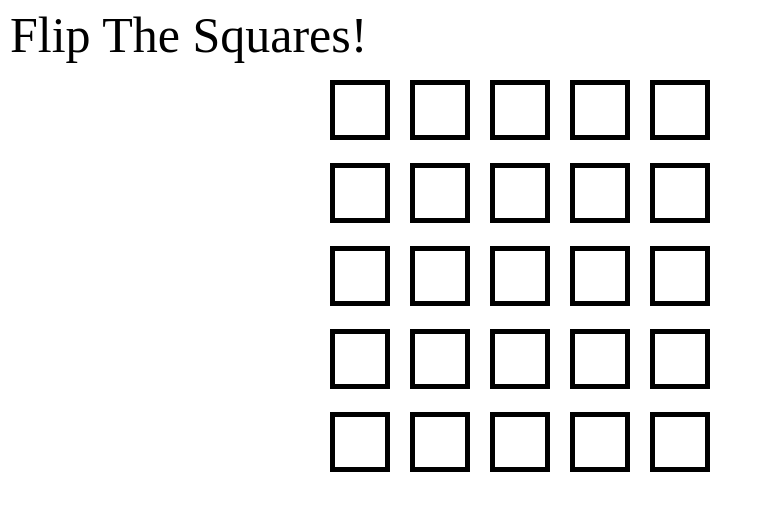
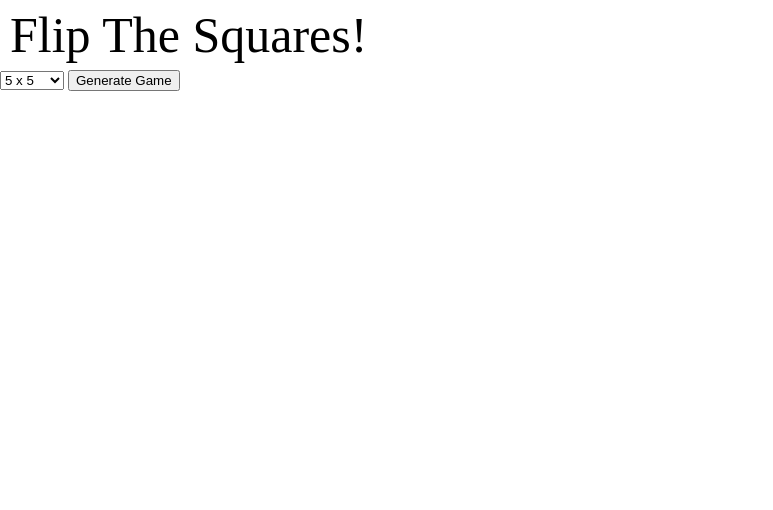
Before and after one commit to dahby/flip-the-squares, a plain HTML site: page index.html in a window 1280 px wide. Shown: the whole page, without its empty margins (0-773 px from the left). Drawn offline with Linux system fonts and the light colour scheme.

Commit message:
squares now populating dynamically on page

```diff
--- a/app.js
+++ b/app.js
@@ -1,14 +1,38 @@
 'use strict';
 
+const minGame = 5;
+const maxGame = 11;
+const gameSize = document.getElementById('gameSize');
 const boardStart = document.getElementById('gameBoard');
+const selector = document.getElementById('selector');
 
-for (let i = 0; i < 5; i++) {
+const gameOptions = () => {
+  for (let x = minGame; x <= maxGame; x += 2) {
+    let num = document.createElement('option');
+    num.setAttribute('value', x);
+    num.textContent = `${x} x ${x}`;
+    selector.appendChild(num);
+  }
+};
+
+gameOptions();
+
+const generateGame = (event) => {
+  event.preventDefault();
+  while (boardStart.firstChild) {
+    boardStart.removeChild(boardStart.firstChild);
+  }
+  const dimensions = event.target.selector.value;
+  for (let i = 0; i < dimensions; i++) {
     let boardRow = document.createElement('section');
     boardRow.setAttribute('id', `row${i}`);
-  for (let j = 0; j < 5; j++) {
+    for (let j = 0; j < dimensions; j++) {
       let boardPiece = document.createElement('div');
       boardPiece.setAttribute('id', `piece${i}${j}`);
       boardRow.appendChild(boardPiece);
     }
     boardStart.appendChild(boardRow);
   }
+};
+
+gameSize.addEventListener('submit', generateGame);
--- a/index.html
+++ b/index.html
@@ -10,6 +10,12 @@
 </head>
 <body>
   <h1>Flip The Squares!</h1>
+  <form id="gameSize">
+    <fieldset>
+      <select id="selector"></select>
+      <button type="submit">Generate Game</button>
+    </fieldset>
+  </form>
   <main id="gameBoard"></main>
 </body>
 <script src="app.js"></script>
```
Lines whose indentation alone changed are shown as unchanged.
